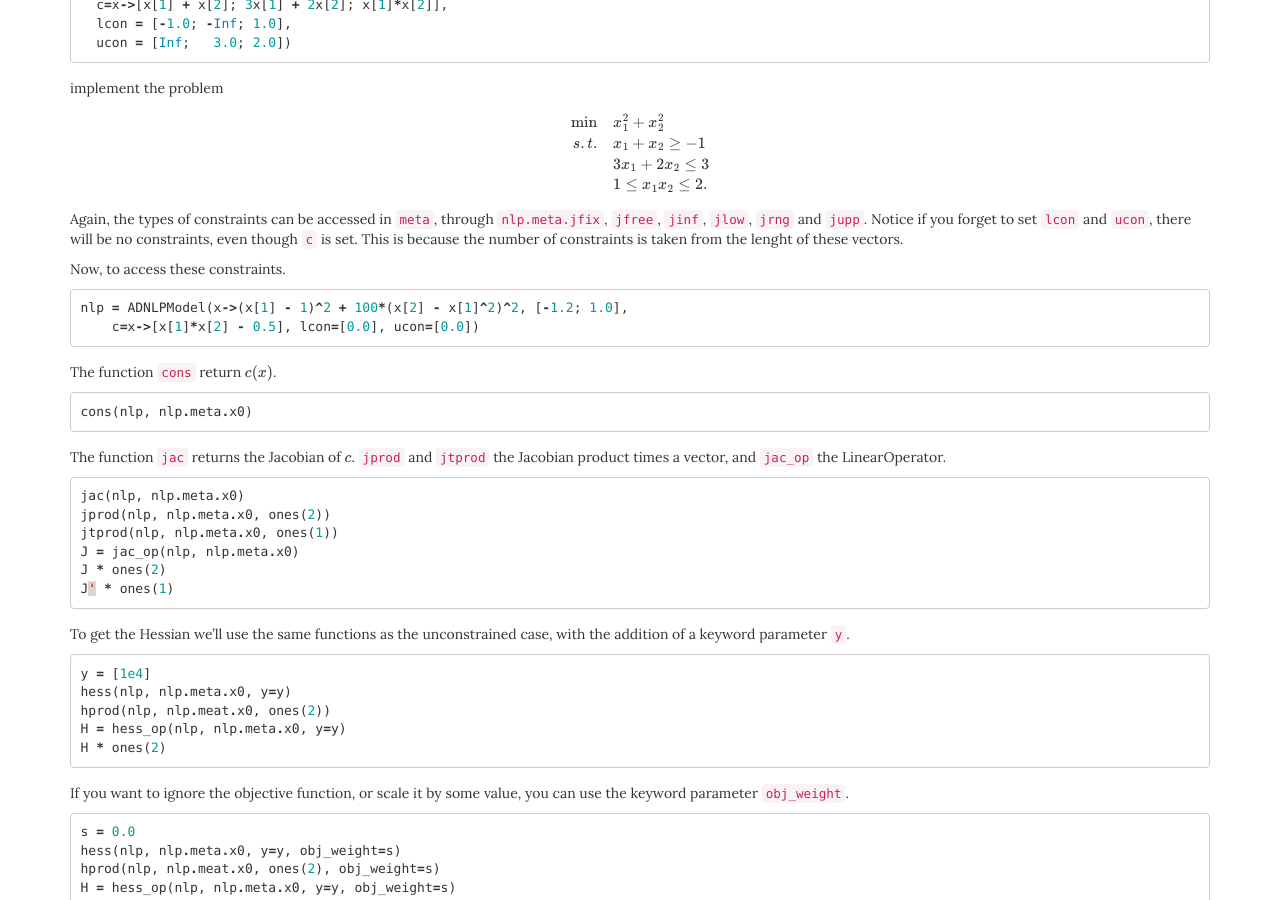
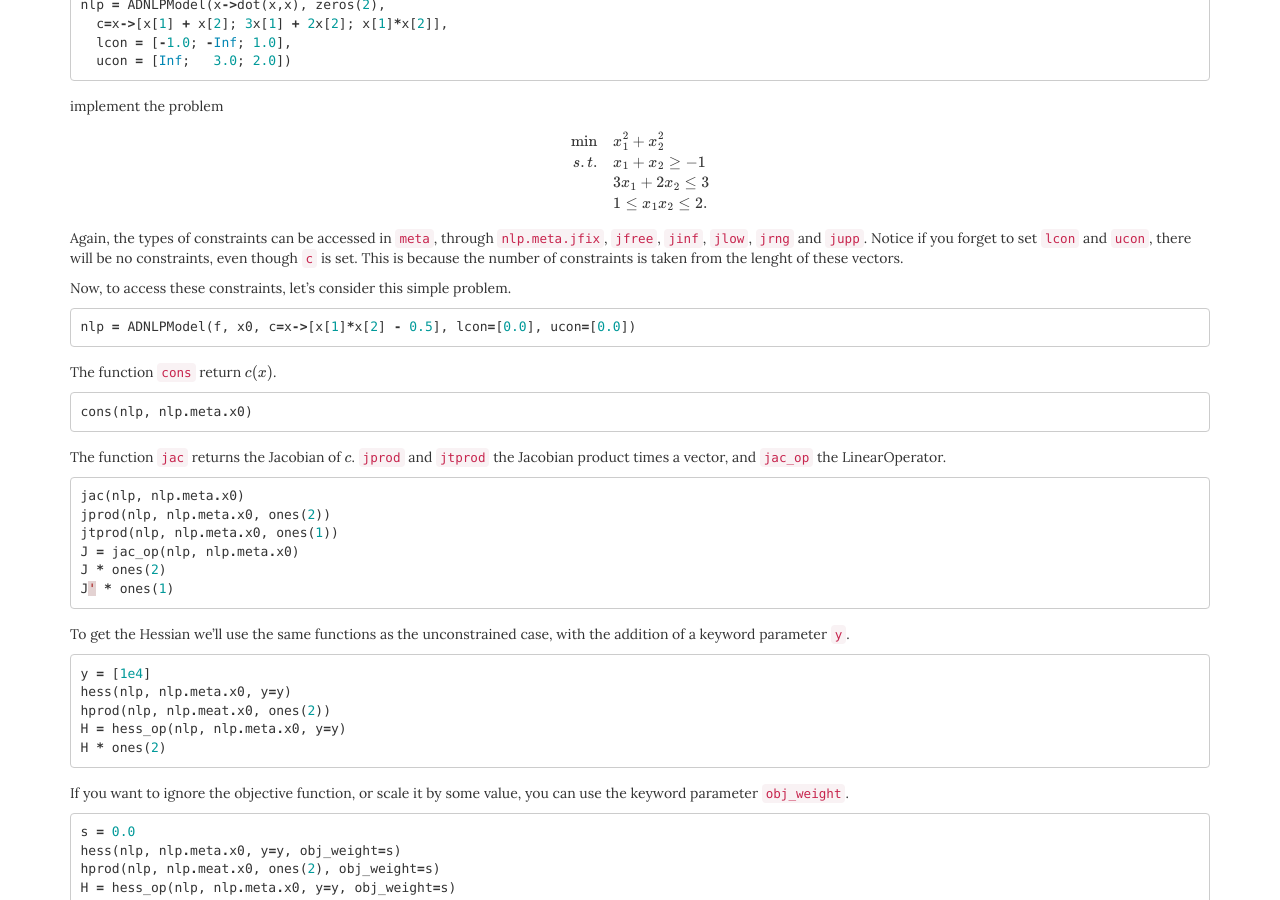
Before and after one commit to eirinin/blog, a Jekyll site: the page built from _posts/2017-02-10-nlpmodelsjl-and-cutestjl-constrained-optimization.md, in a window 1280 px wide and 900 px high, scrolled down 3063 px. Built offline with Jekyll 4.4.1, drawn with Linux system fonts in a browser that asks for light colours; formulas are drawn with MathJax 3; comment, search, counter and statistics services are not loaded; some of the changed text lies outside the part shown.

````diff
--- a/_posts/2017-02-10-nlpmodelsjl-and-cutestjl-constrained-optimization.md
+++ b/_posts/2017-02-10-nlpmodelsjl-and-cutestjl-constrained-optimization.md
@@ -8,6 +8,8 @@ tags: julia nlpmodels cutest work optimization constrained
 
 This is a continuation of [this
 post](https://abelsiqueira.github.io/blog/nlpmodelsjl-cutestjl-and-other-nonlinear-optimization-packages-on-julia/).
+And again, you can follow the commands of this post in the
+[asciinema](https://asciinema.org/a/103654).
 
 If you followed along last post, you should know the basics of our
 NLPModels API, including CUTEst access.
@@ -204,10 +207,9 @@ Notice if you forget to set `lcon` and `ucon`, there will be no
 constraints, even though `c` is set. This is because the number of
 constraints is taken from the lenght of these vectors.
 
-Now, to access these constraints.
+Now, to access these constraints, let's consider this simple problem.
 ```julia
-nlp = ADNLPModel(x->(x[1] - 1)^2 + 100*(x[2] - x[1]^2)^2, [-1.2; 1.0],
-    c=x->[x[1]*x[2] - 0.5], lcon=[0.0], ucon=[0.0])
+nlp = ADNLPModel(f, x0, c=x->[x[1]*x[2] - 0.5], lcon=[0.0], ucon=[0.0])
 ```
 The function `cons` return $c(x)$.
 ```julia
````
Also changed, not shown: other parts of _posts/2017-02-10-nlpmodelsjl-and-cutestjl-constrained-optimization.md (+3 -1 lines).
